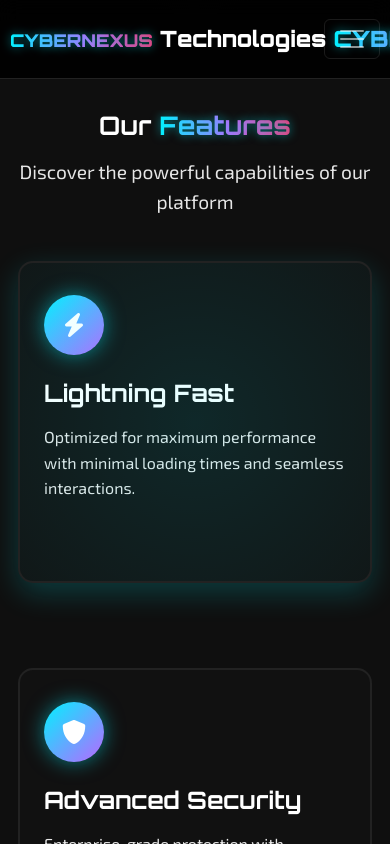
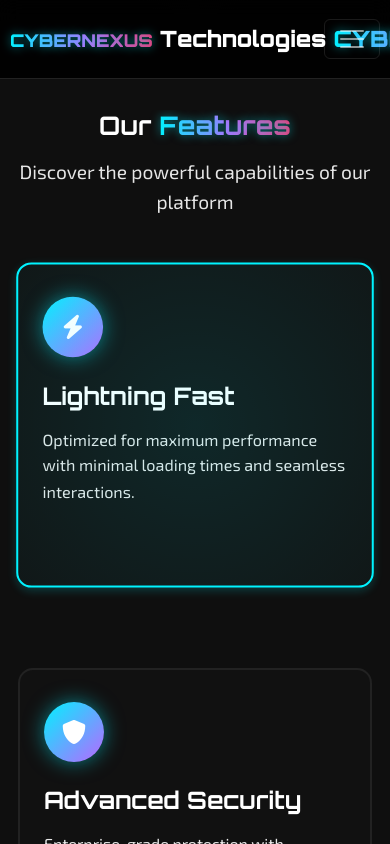
Before and after one commit to syed151500-ui/cybernexus-website, a plain HTML site: page index.html in a window 390 px wide. In both pictures the pointer is over the element 195 px from the left and 1436 px from the top of the page. Shown: the part 1014-1858 px from the top of the page. Drawn offline with nearby package versions, Linux system fonts and the light colour scheme.

Commit message:
Update style.css

```diff
--- a/style.css
+++ b/style.css
@@ -1026,3 +1026,45 @@ section {
     transform: translateY(-5px) !important;
     margin-bottom: 2rem !important;
 }
+
+/* Fix Mobile Scaling - Reduce Hover Effects on Touch */
+@media (max-width: 768px) {
+    .feature-card, .testimonial-card {
+        transform: none !important;
+        transition: all 0.2s ease !important;
+    }
+
+    .feature-card:hover, .testimonial-card:hover {
+        transform: translateY(-3px) !important;
+        border-color: var(--neon-blue) !important;
+        box-shadow: 0 5px 15px rgba(0, 243, 255, 0.3) !important;
+    }
+
+    /* Reduce scaling on mobile */
+    .feature-card:hover {
+        transform: translateY(-2px) scale(1.02) !important;
+    }
+}
+
+@media (max-width: 576px) {
+    /* Very subtle hover on small screens */
+    .feature-card:hover, .testimonial-card:hover {
+        transform: translateY(-2px) !important;
+        box-shadow: 0 3px 10px rgba(0, 243, 255, 0.2) !important;
+    }
+
+    .feature-card:hover {
+        transform: translateY(-2px) scale(1.01) !important;
+    }
+}
+
+/* Keep desktop scaling as before */
+@media (min-width: 769px) {
+    .feature-card:hover {
+        transform: translateY(-10px) scale(1.05) !important;
+    }
+
+    .testimonial-card:hover {
+        transform: translateY(-5px) scale(1.03) !important;
+    }
+}
```
